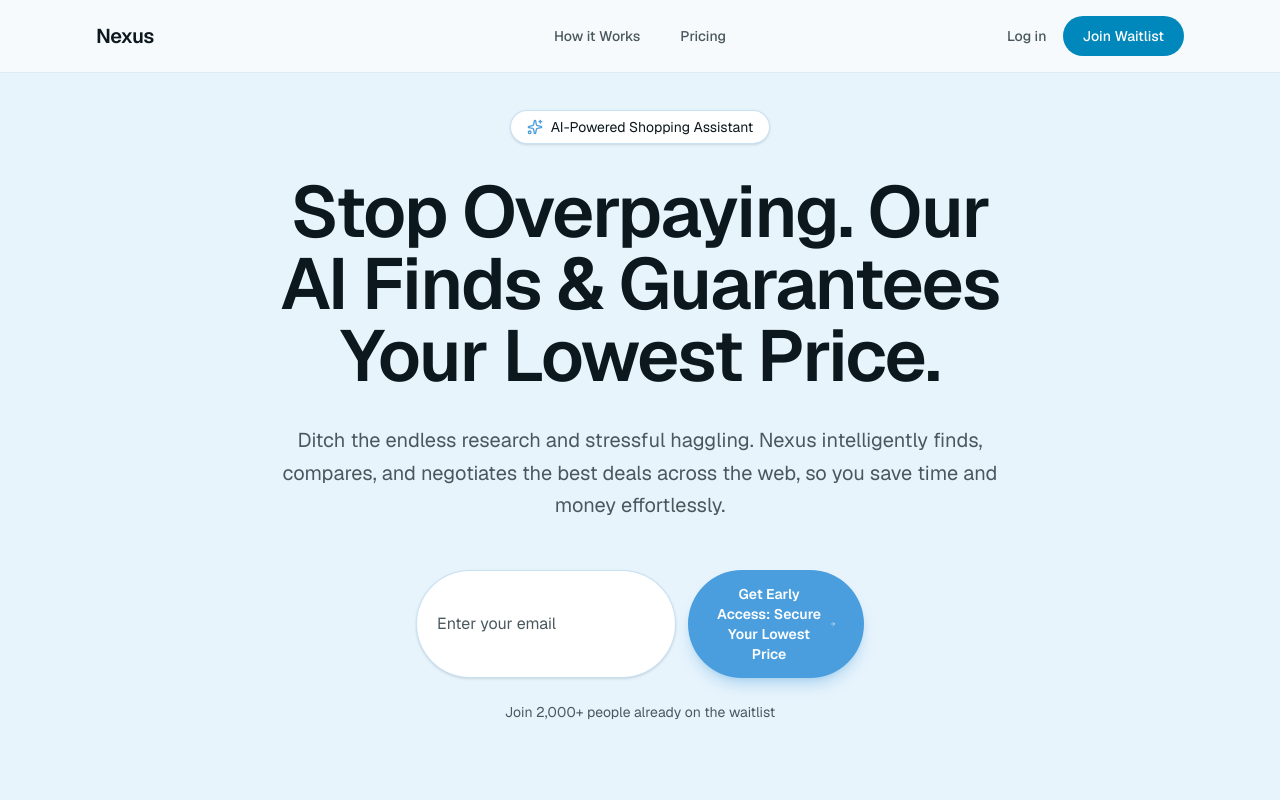
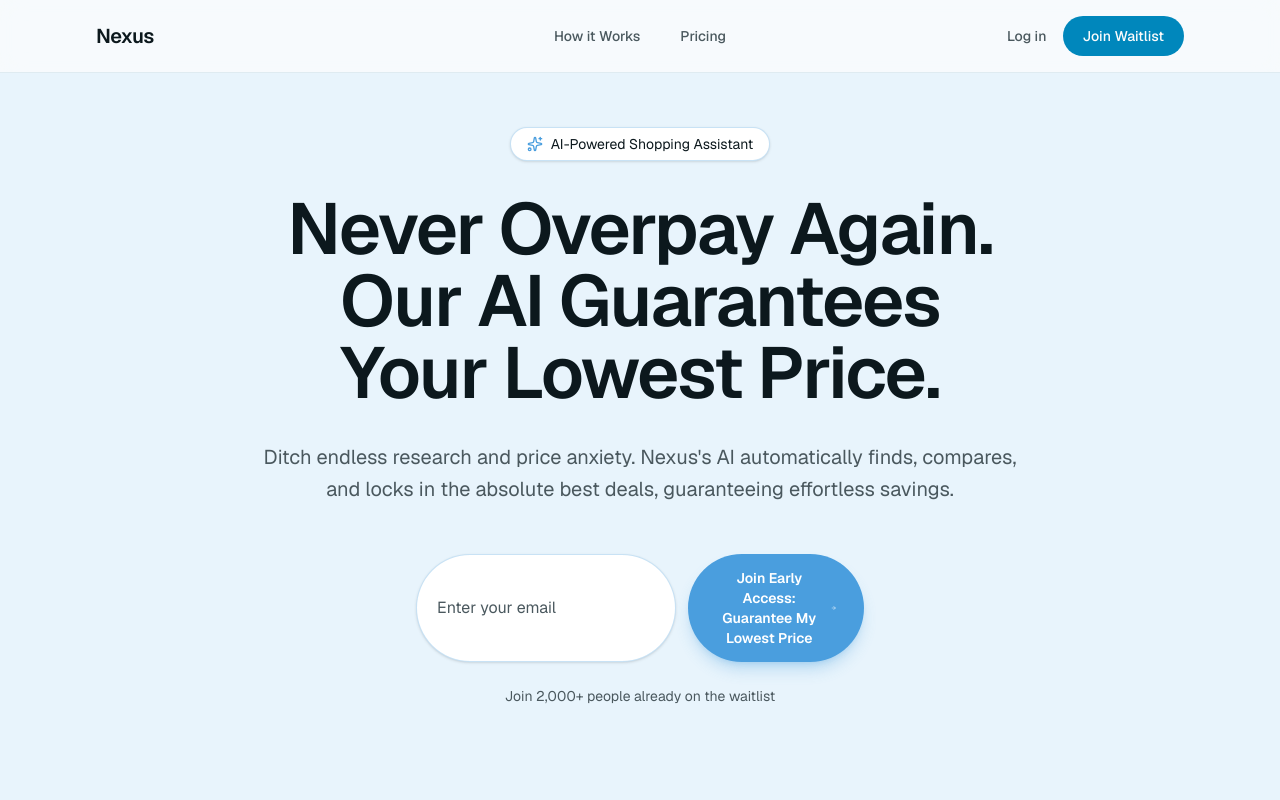
Before and after one commit to faustoramon/project-x-nexus, a Next.js app: page / in a window 1280 px wide. Shown: the top 800 px of the page. Built offline with nearby package versions, Linux system fonts and the light colour scheme.

Commit message:
run: iteration 8

```diff
--- a/components/hero.tsx
+++ b/components/hero.tsx
@@ -28,10 +28,10 @@ export function Hero() {
           </div>
         </div>
 
-        <h1 className="text-balance text-5xl font-semibold tracking-tight text-foreground sm:text-6xl lg:text-7xl">Stop Overpaying. Our AI Finds & Guarantees Your Lowest Price.</h1>
+        <h1 className="text-balance text-5xl font-semibold tracking-tight text-foreground sm:text-6xl lg:text-7xl">Never Overpay Again. Our AI Guarantees Your Lowest Price.</h1>
 
         <p className="mt-8 text-pretty text-lg leading-relaxed text-muted-foreground sm:text-xl">
-          Ditch the endless research and stressful haggling. Nexus intelligently finds, compares, and negotiates the best deals across the web, so you save time and money effortlessly.</p>
+          Ditch endless research and price anxiety. Nexus's AI automatically finds, compares, and locks in the absolute best deals, guaranteeing effortless savings.</p>
 
         <div className="mt-12">
           {submitted ? (
@@ -58,7 +58,7 @@ export function Hero() {
                 type="submit"
                 className="inline-flex items-center justify-center gap-2 rounded-full bg-[#4a9ede] px-7 py-3.5 text-sm font-semibold text-white shadow-lg shadow-[#4a9ede]/30 transition-all hover:bg-[#3a8ecc] hover:shadow-xl hover:shadow-[#4a9ede]/40 focus:outline-none focus:ring-2 focus:ring-[#4a9ede]/50"
               >
-                Get Early Access: Secure Your Lowest Price
+                Join Early Access: Guarantee My Lowest Price
                 <ArrowRight className="h-4 w-4" />
               </button>
             </form>
```
Also changed, not shown: 2 other files (tests, documents, lock files or other folders).
